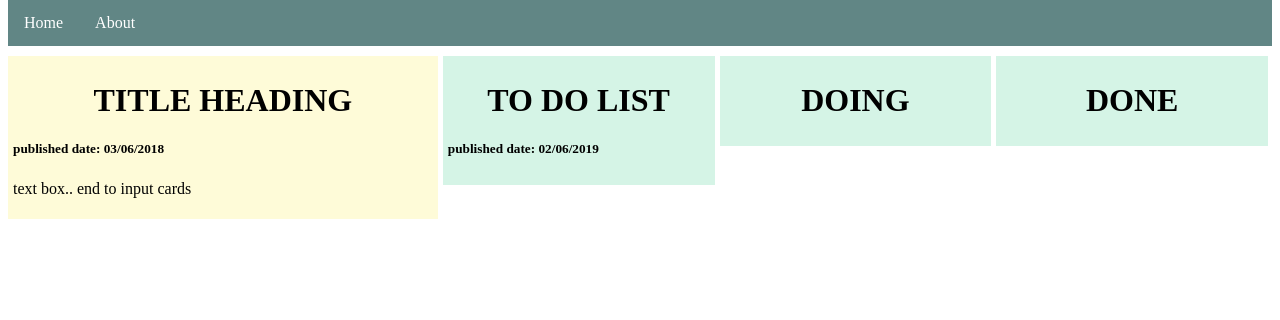
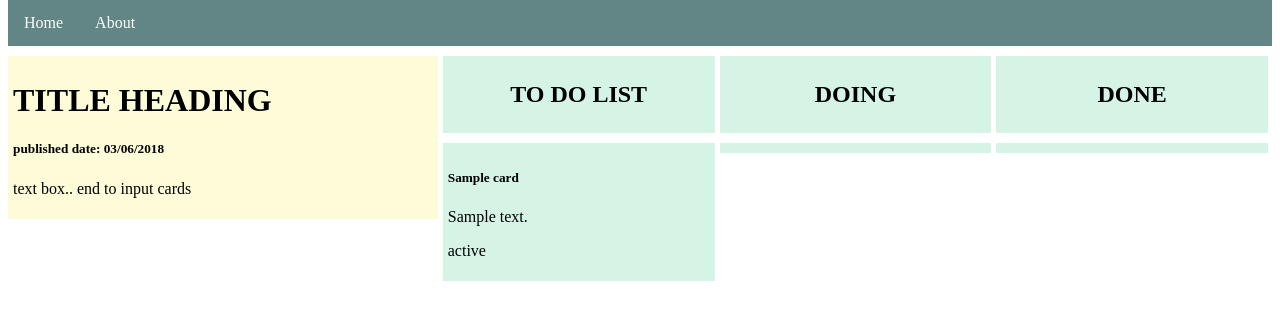
Before and after one commit to Georgi2313/intership-tracker, a Django app: page / in a window 1280 px wide. Shown: the part 182-502 px from the top of the page. Run offline with Django 3.2, Linux system fonts and the light colour scheme; tables that the repository leaves empty hold one stand-in row (values such as "Sample post").

Commit message:
connecting html with database part 1

```diff
--- a/intrn_track/static/css/home.css
+++ b/intrn_track/static/css/home.css
@@ -65,10 +65,10 @@
     margin-top: 10px;
 }
 
-.cardss h1{
+.cardss h2{
     text-align: center;
 }
 
-.card h1{
+.card h2{
     text-align: center;
 }
--- a/intrn_track/templates/intrn_track/home.html
+++ b/intrn_track/templates/intrn_track/home.html
@@ -14,6 +14,12 @@
             <a href="#">Home</a>
             <a href="#">About</a>
         </div>
+
+        <div class="row">
+
+        </div>
+
+
         <div class="row">
             <div class="columnleft">
                 <div class="card">
@@ -23,26 +29,57 @@
                 </div>
             </div>
 
+<!--generating cards for "to_do" list-->
             <div class="columnright">
                 <div class="cardss">
-                    <h1>TO DO LIST</h1>
-                    <h5>published date: 02/06/2019</h5>
-
+                    <h2>TO DO LIST</h2>
+                </div>
+                <div class="cardss">
+                    {%for card in cards%}
+                        {%if card.section == 1 %}
+                            <h5>{{card.title}}</h5>
+                            <p>{{card.text}}</p>
+                            <p>{{card.status}}</p>
+                        {%endif%}
+                    {%endfor%}
                 </div>
             </div>
+
+
+<!--to generate cards for doing list-->
             <div class="columnright">
                 <div class="cardss">
-                    <h1>DOING</h1>
-                    <h5></h5>
+                    <h2>DOING</h2>
                 </div>
-
+                <div class="cardss">
+                    {%for card in cards%}
+                        {%if card.section == 2 %}
+                            <h5>{{card.title}}</h5>
+                            <p>{{card.text}}</p>
+                            <p>{{card.status}}</p>
+                        {%endif%}
+                    {%endfor%}
+                </div>
             </div>
 
+
+<!--to generate cards for done list-->
             <div class="columnright">
                 <div class="cardss">
-                    <h1>DONE</h1>
+                    <h2>DONE</h2>
+                </div>
+                <div class="cardss">
+                    {%for card in cards%}
+                        {%if card.section == 3 %}
+                            <h5>{{card.title}}</h5>
+                            <p>{{card.text}}</p>
+                            <p>{{card.status}}</p>
+                        {%endif%}
+                    {%endfor%}
                 </div>
             </div>
+
+
         </div>
 
     </body>
--- a/intrn_track/views.py
+++ b/intrn_track/views.py
@@ -1,4 +1,6 @@
 from django.shortcuts import render
+from .models import Card
 
 def home(request):
-    return render(request,'intrn_track/home.html',{})
+    cards=Card.objects.order_by('create_date')
+    return render(request,'intrn_track/home.html',{'cards': cards})
```
